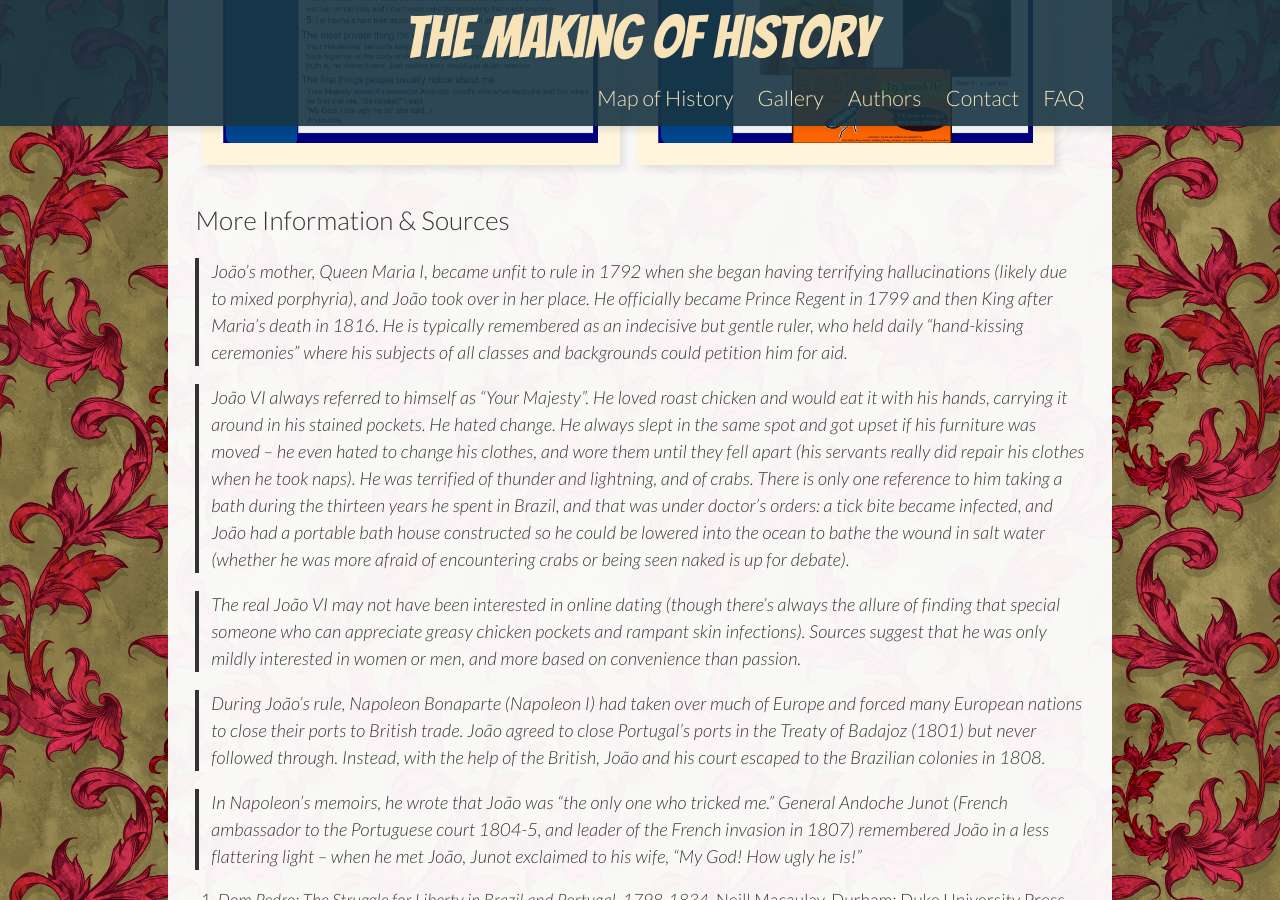
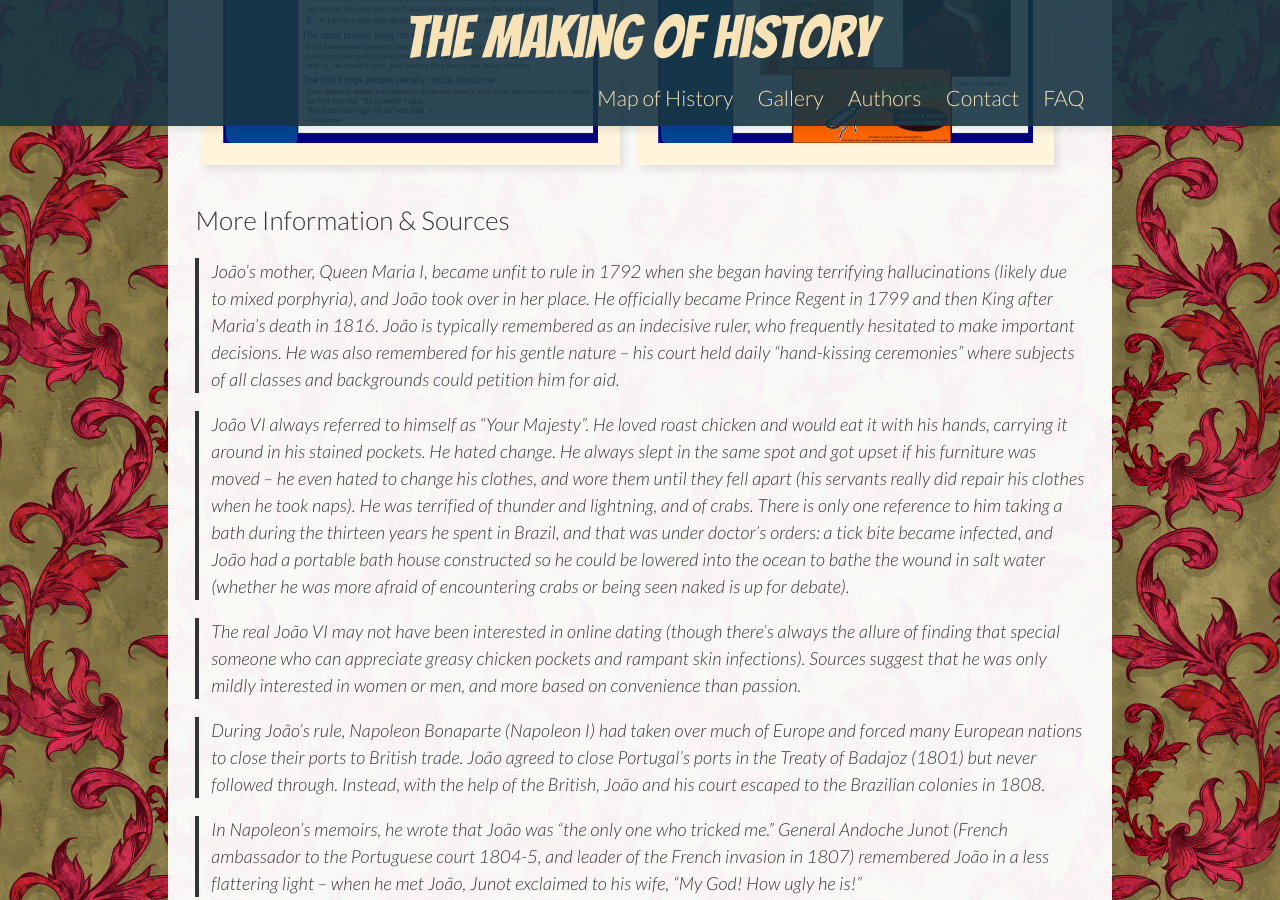
Before and after one commit to benadamstyles/making-of-history, a Jekyll site: the page built from _posts/2015-06-19-historic-hotties-dom-joao-vi-king-john-vi.md, in a window 1280 px wide and 900 px high, scrolled down 806 px. Built offline with Jekyll 4.4.1, drawn with Linux system fonts in a browser that asks for light colours; some web fonts are replaced.

Commit message:
Updated 2015-06-19-historic-hotties-dom-joao-vi-king-john-vi.md

```diff
--- a/_posts/2015-06-19-historic-hotties-dom-joao-vi-king-john-vi.md
+++ b/_posts/2015-06-19-historic-hotties-dom-joao-vi-king-john-vi.md
@@ -17,7 +17,7 @@
 
 ### More Information & Sources
 
-> João’s mother, Queen Maria I, became unfit to rule in 1792 when she began having terrifying hallucinations (likely due to mixed porphyria), and João took over in her place. He officially became Prince Regent in 1799 and then King after Maria’s death in 1816. He is typically remembered as an indecisive but gentle ruler, who held daily “hand-kissing ceremonies” where his subjects of all classes and backgrounds could petition him for aid.
+> João’s mother, Queen Maria I, became unfit to rule in 1792 when she began having terrifying hallucinations (likely due to mixed porphyria), and João took over in her place. He officially became Prince Regent in 1799 and then King after Maria’s death in 1816. João is typically remembered as an indecisive ruler, who frequently hesitated to make important decisions. He was also remembered for his gentle nature -- his court held daily “hand-kissing ceremonies” where subjects of all classes and backgrounds could petition him for aid.
 
 > João VI always referred to himself as “Your Majesty”. He loved roast chicken and would eat it with his hands, carrying it around in his stained pockets. He hated change. He always slept in the same spot and got upset if his furniture was moved -- he even hated to change his clothes, and wore them until they fell apart (his servants really did repair his clothes when he took naps). He was terrified of thunder and lightning, and of crabs. There is only one reference to him taking a bath during the thirteen years he spent in Brazil, and that was under doctor’s orders: a tick bite became infected, and João had a portable bath house constructed so he could be lowered into the ocean to bathe the wound in salt water (whether he was more afraid of encountering crabs or being seen naked is up for debate).
 
```
